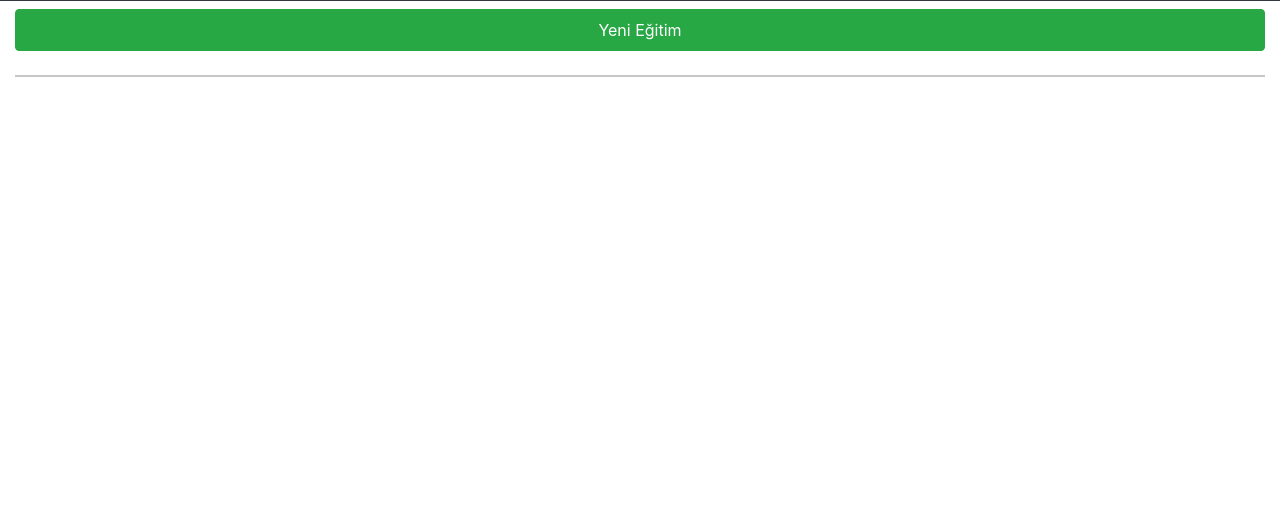
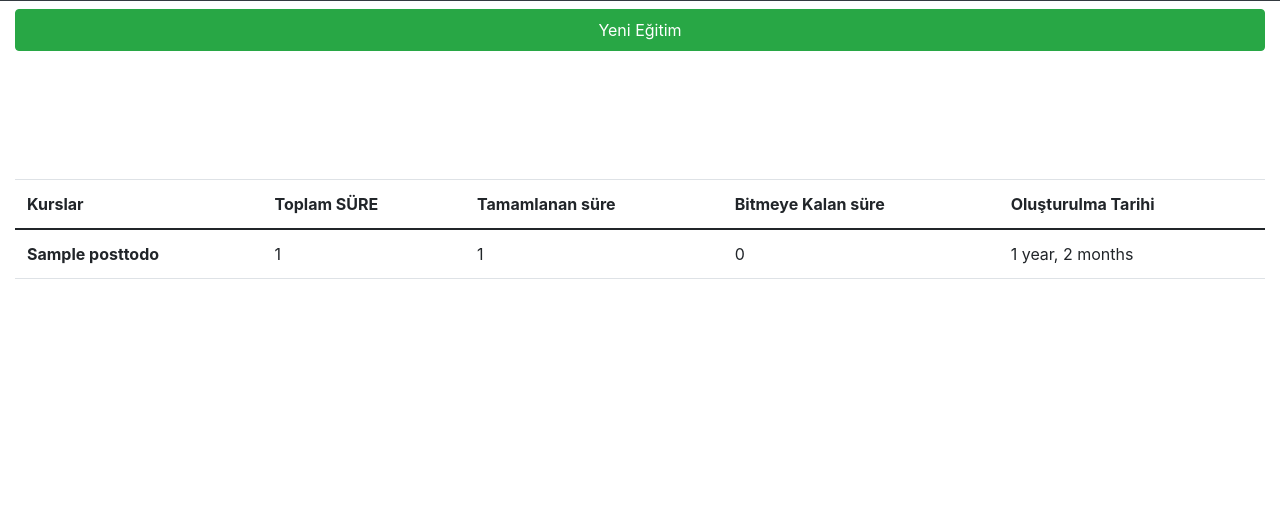
Before and after one commit to ugurhmz/MyTodo-Banaozel, a Django app: page / in a window 1280 px wide. Shown: the part 357-876 px from the top of the page. Run offline with Django 3.2, Linux system fonts and the light colour scheme; tables that the repository leaves empty hold one stand-in row (values such as "Sample post"); some libraries are stand-ins or nearby versions.

Commit message:
mathfilter kullanıldı, detay oluşturuldu, anasayfada listelendi

```diff
--- a/mytodo_conf/settings.py
+++ b/mytodo_conf/settings.py
@@ -28,6 +28,7 @@ INSTALLED_APPS = [
 
     #third-party
     'crispy_forms',
+    'mathfilters',
 ]
 
 MIDDLEWARE = [
--- a/templates/base.html
+++ b/templates/base.html
@@ -26,7 +26,7 @@
 
 <nav class="py-4 navbar navbar-expand-lg navbar-dark bg-dark ">
     <div class="container-fluid">
-        <a class="navbar-brand" href="#">
+        <a class="navbar-brand" href="{% url 'index' %}">
             <img src="https://icons.iconarchive.com/icons/limav/game-of-thrones/128/Stark-icon.png" alt="">
         </a>
           <button class="navbar-toggler" type="button" data-bs-toggle="collapse" data-bs-target="#navbarSupportedContent" aria-controls="navbarSupportedContent" aria-expanded="false" aria-label="Toggle navigation">
@@ -36,7 +36,7 @@
 
           <ul class="navbar-nav me-auto mb-2 mb-lg-0 justify-content-center">
               <li class="nav-item">
-                    <a class="nav-link active" aria-current="page" href="#">Home</a>
+                    <a class="nav-link active" aria-current="page" href="{% url 'index' %}">Anasayfa</a>
               </li>
 
               <li class="nav-item dropdown ">
@@ -72,15 +72,6 @@
 
 
 
-
-
-
-
-
-
-
-
-
 <script src="{% static 'js/bootstrap.bundle.min.js' %}"></script>
 
 </body>
--- a/templates/posts/index.html
+++ b/templates/posts/index.html
@@ -1,6 +1,6 @@
 {% extends 'base.html' %}
 {% load static %}
-
+{% load mathfilters %}
 {% block title %} Todo {% endblock %}
 
 {% block content %}
@@ -14,9 +14,46 @@
             <a href="{% url 'create' %}" class="btn btn-success d-flex  justify-content-center p-2">
                    Yeni Eğitim
             </a>
-            <hr class="my-4">
+
         </div>
+
+
     </div>
+
+    <table class="table" style="margin-top: 8rem;">
+
+      <thead>
+        <tr>
+          <th scope="col">Kurslar</th>
+          <th scope="col">Toplam SÜRE</th>
+          <th scope="col">Tamamlanan süre</th>
+          <th scope="col">Bitmeye Kalan süre</th>
+          <th scope="col">Oluşturulma Tarihi</th>
+        </tr>
+      </thead>
+
+      <tbody>
+      {% for kurs in posts %}
+        <tr>
+          <th scope="row">{{ kurs.title }}</th>
+          <td>{{ kurs.educationTime }}</td>
+          <td>{{ kurs.countFinished }}</td>
+          <td>{{ kurs.educationTime|sub:kurs.countFinished }}</td>
+          <td>{{ kurs.publishing_date|timesince }}</td>
+
+        </tr>
+      {% endfor %}
+      </tbody>
+    </table>
+
+
+
+
+
+
+
+
+
 </div>
 
 
--- a/todoApp/urls.py
+++ b/todoApp/urls.py
@@ -5,5 +5,6 @@ from .views import *
 
 urlpatterns = [
     path('',IndexView.as_view(), name='index'),
+    path('detay/<slug:slug>',post_detail , name='detay'),
     path('create/',todo_ekle, name='create' ),
 ]
--- a/todoApp/views.py
+++ b/todoApp/views.py
@@ -1,12 +1,12 @@
 from django.contrib import messages
 from django.http import HttpResponseRedirect
-from django.shortcuts import render, redirect
+from django.shortcuts import render, redirect, get_object_or_404
 from django.views.generic import ListView
 
 from .forms import *
 from .models import *
-
-
+from django.db.models import F
+#_________________________________ IndexView _____________________________________
 class IndexView(ListView):
     template_name ='posts/index.html'
     model = PostTodo
@@ -19,7 +19,22 @@ class IndexView(ListView):
         return context
 
 
+#_________________________________ post_detail _____________________________________
+def post_detail(request,slug):
+    detay = get_object_or_404(PostTodo, slug=slug)
 
+
+    context = {
+        'detay':detay,
+
+    }
+
+    return render(request,"posts/todo-detay.html", context=context)
+
+
+
+
+#_________________________________ todo_ekle _____________________________________
 
 def todo_ekle(request):
     form = TodoCreatForm(request.POST or None, files= request.FILES or None)
```
Also changed, not shown: templates/posts/todo-detay.html (added, +30 -0 lines).
